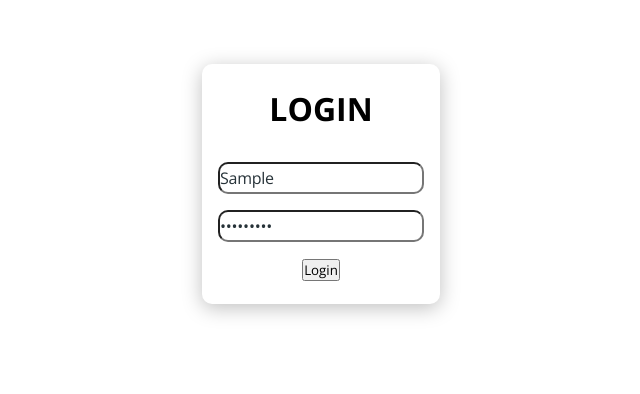
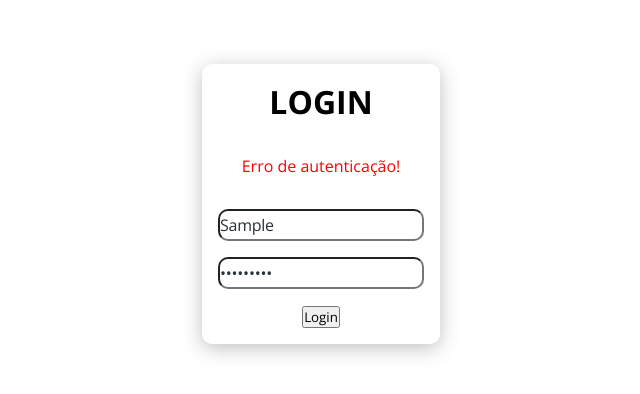
Before and after one commit to nicholasboari/exame-chunin-front, a React (Vite) app: page /auth in a window 1280 px wide. Both pictures are taken after typing "Sample", "Sample123" into the empty fields and a click on the button "Login". Shown: the top 394 px of the page, without its empty margins (319-959 px from the left). Built offline with nearby package versions, Linux system fonts and the light colour scheme; no server answers.

Commit message:
feat error notification

```diff
--- a/package.json
+++ b/package.json
@@ -10,6 +10,7 @@
   },
   "dependencies": {
     "@types/react-icons": "^3.0.0",
+    "@types/react-toastify": "^4.1.0",
     "axios": "^1.3.5",
     "react": "^18.2.0",
     "react-dom": "^18.2.0",
--- a/src/pages/Auth/Login/Login.module.css
+++ b/src/pages/Auth/Login/Login.module.css
@@ -10,6 +10,7 @@
   display: flex;
   flex-direction: column;
   gap: 2rem;
+  height: 100%;
 }
 
 .base-input {
@@ -30,3 +31,7 @@
   flex-direction: column;
   gap: 1rem;
 }
+
+.login-notification {
+  color: red;
+}
--- a/src/pages/Auth/Login/Login.tsx
+++ b/src/pages/Auth/Login/Login.tsx
@@ -1,5 +1,7 @@
 import { useForm } from "react-hook-form";
 import { requestLogin } from "../../../util/requests";
+import { useState } from "react";
+
 import styles from "./Login.module.css";
 
 type FormData = {
@@ -8,14 +10,18 @@ type FormData = {
 };
 
 export function Login() {
+  const [hasError, setHasError] = useState(false);
+
   const { register, handleSubmit } = useForm<FormData>();
 
   const onsubmit = (formData: FormData) => {
     requestLogin(formData)
       .then((response) => {
+        setHasError(false);
         console.log("sucesso", response);
       })
       .catch((error) => {
+        setHasError(true);
         console.log("erro", error);
       });
   };
@@ -23,6 +29,11 @@ export function Login() {
   return (
     <div className={styles["login-card"]}>
       <h1>LOGIN</h1>
+      {hasError && (
+        <div className={styles["login-notification"]}>
+          Erro de autenticação!
+        </div>
+      )}
       <form
         onSubmit={handleSubmit(onsubmit)}
         className={styles["form-container"]}
```
Also changed, not shown: 1 other file (tests, documents, lock files or other folders).
